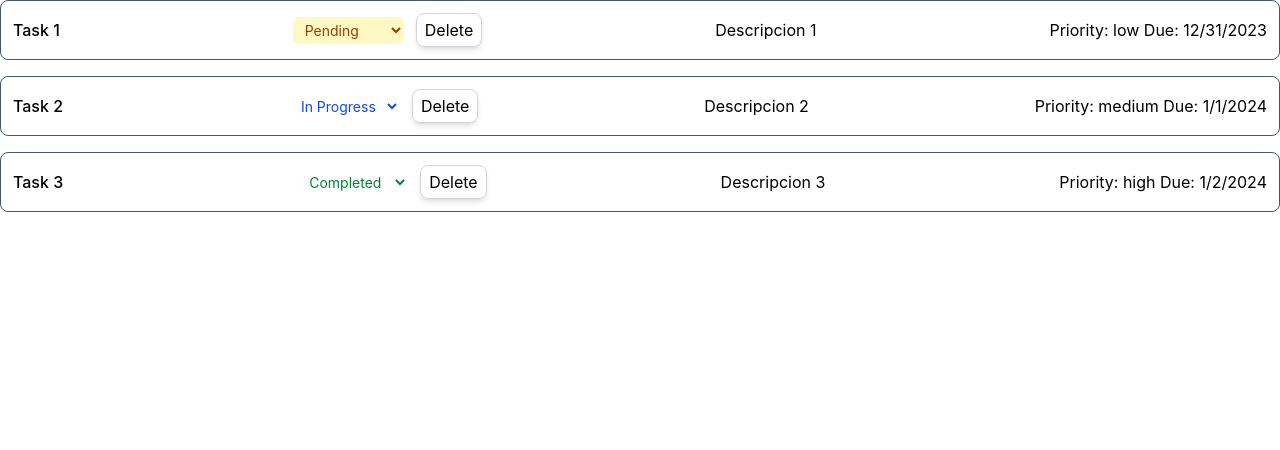
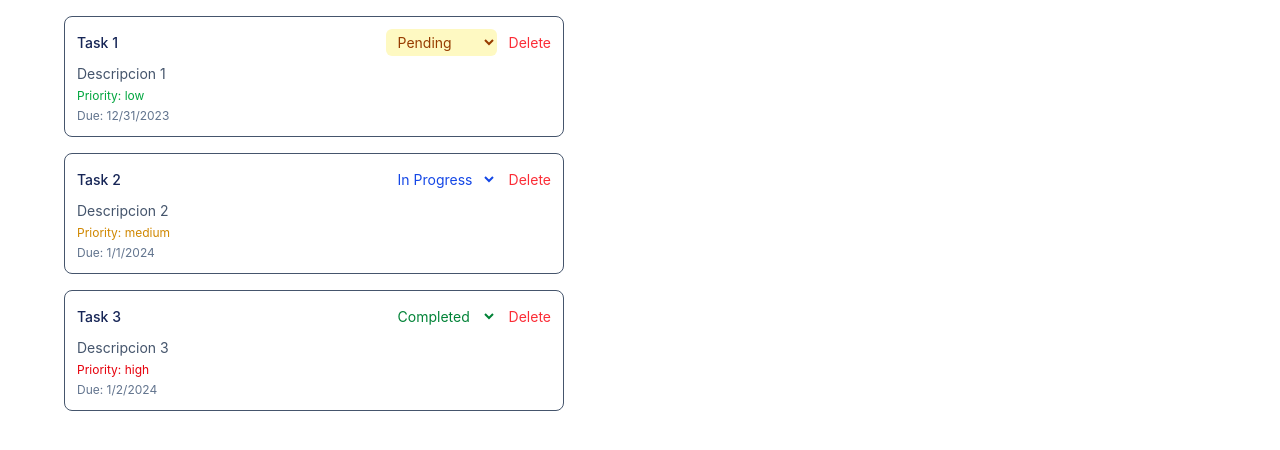
Before and after one commit to acpalacios3/task-manager, a React (Vite) app: page / in a window 1280 px wide. Shown: the top 450 px of the page. Built offline with nearby package versions, Linux system fonts and the light colour scheme.

Commit message:
styles with Tailwind CSS for priority, descripcion and due

```diff
--- a/src/components/TaskItem/TaskItem.tsx
+++ b/src/components/TaskItem/TaskItem.tsx
@@ -10,45 +10,69 @@ import type { TaskItemProps, Task } from "../types"
 export default function TaskItem({ task, onStatusChange, onDelete, }: TaskItemProps) {
 
     return (
-        <div className=' mb-4 border border border-slate-600 rounded-lg p-3 grid grid-cols 2 gap-4'>
+        <div className=' mb-4 ml-16 mt-4 w-[500px] max-w-full rounded-lg border border-slate-600 bg-white p-3'>
 
+            {/* first rwo: Title, status and Delete button */}
             <div className="flex items-center justify-between gap-2">
-                <h2 className="font-medium" >
+
+                <h2 className="text-sm font-medium text-blue-950" >
                     {task.title}
                 </h2>
 
                 <div className="flex items-center gap-3">
 
-                    {/* type TaskStatus = 'pending' | 'in-progress' | 'completed'; */}
+                    {/*color listTask by type TaskStatus = 'pending' | 'in-progress' | 'completed'; */}
                     <select
                         className={`rounded-md border-0 px-2 py-1 text-sm outline-none ${task.status === "pending" ? "bg-yellow-100 text-amber-800"
-                                : task.status === "in-progress" ? "bg-white text-blue-700"
-                                    : "bg-white text-green-700"
+                            : task.status === "in-progress" ? "bg-white text-blue-700"
+                            : "bg-white text-green-700"
                             }`}
 
                         value={task.status}
                         onChange={(event) =>
-                            onStatusChange(task.id, event.target.value as Task["status"])
-                        }>
+                            onStatusChange(task.id, event.target.value as Task["status"]
+                            )
+                        }
+                    >
 
                         <option value="pending">Pending</option>
                         <option value="in-progress"> In Progress</option>
                         <option value="completed">Completed</option>
-
                     </select>
 
-                    <button className="border border-gray-300 rounded-lg shadow-md px-2 py-1"
-                        onClick={() => onDelete(task.id)}>
+                    <button className="text-sm text-red-500 hover:text-red-700"
+                        onClick={() => onDelete(task.id)}
+                    >
                         Delete
                     </button>
 
-                </div>
-                <p>{task.description}</p>
-                <p>Priority: {task.priority} Due: {task.dueDate}</p>
+                </div >
+            </div>
+
+            {/* second row: descripcion, priority and due */}
+
+            <div className="mt-2 flex flex-col gap-1">
+
+                <p className="text-sm text-slate-600">
+                    {task.description}
+                </p>
+
+                <p
+                    className={`text-xs ${task.priority === "high" ? "text-red-600"
+                            : task.priority === "medium" ? "text-yellow-600"
+                            : "text-green-600"
+                        }`}
+                >
+                    Priority: {task.priority}
+                </p>
+
+                <p className="text-xs text-slate-500">
+                    Due: {task.dueDate}
+                </p>
             </div>
 
         </div>
 
-    )
+    );
 
 }
```
